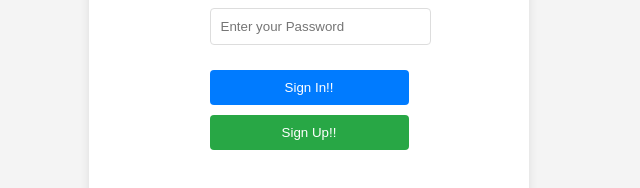
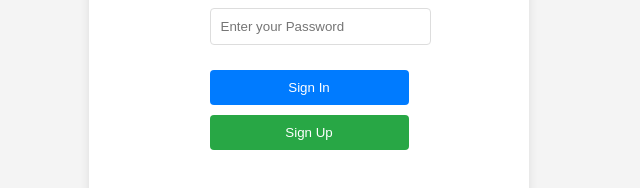
Before and after one commit to vaibhav20014/cicd-pipeline, a website: page Signup.html in a window 1280 px wide. Shown: the part 450-638 px from the top of the page, 331-971 px from the left. Drawn offline with Linux system fonts and the light colour scheme.

Commit message:
Update Signup.html

```diff
--- a/Signup.html
+++ b/Signup.html
@@ -88,8 +88,8 @@
                 <div class="input-group">
                     <input type="password" id="password" placeholder="Enter your Password" required>
                 </div>
-                <button type="button" id="signInButton">Sign In!!</button>
-                <button type="button" id="signUpButton">Sign Up!!</button>
+                <button type="button" id="signInButton">Sign In</button>
+                <button type="button" id="signUpButton">Sign Up</button>
             </form>
         </div>
     </div>
```
